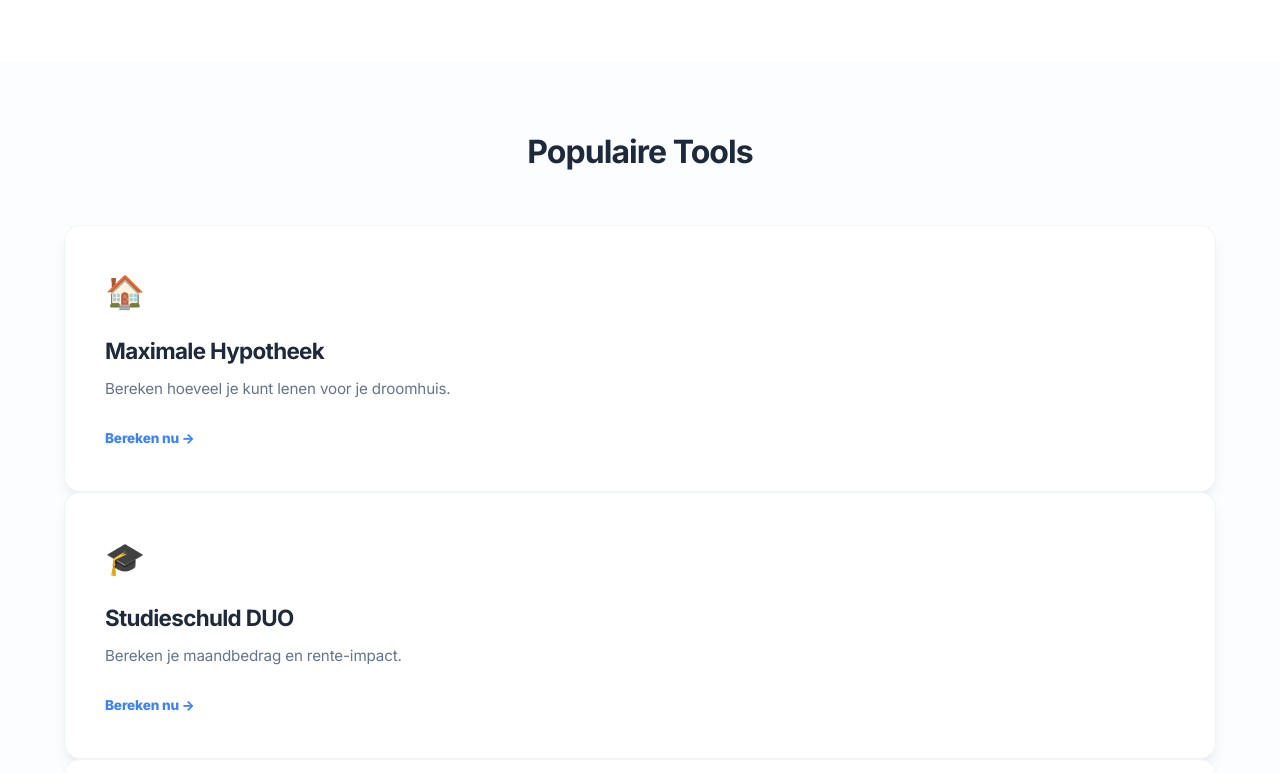
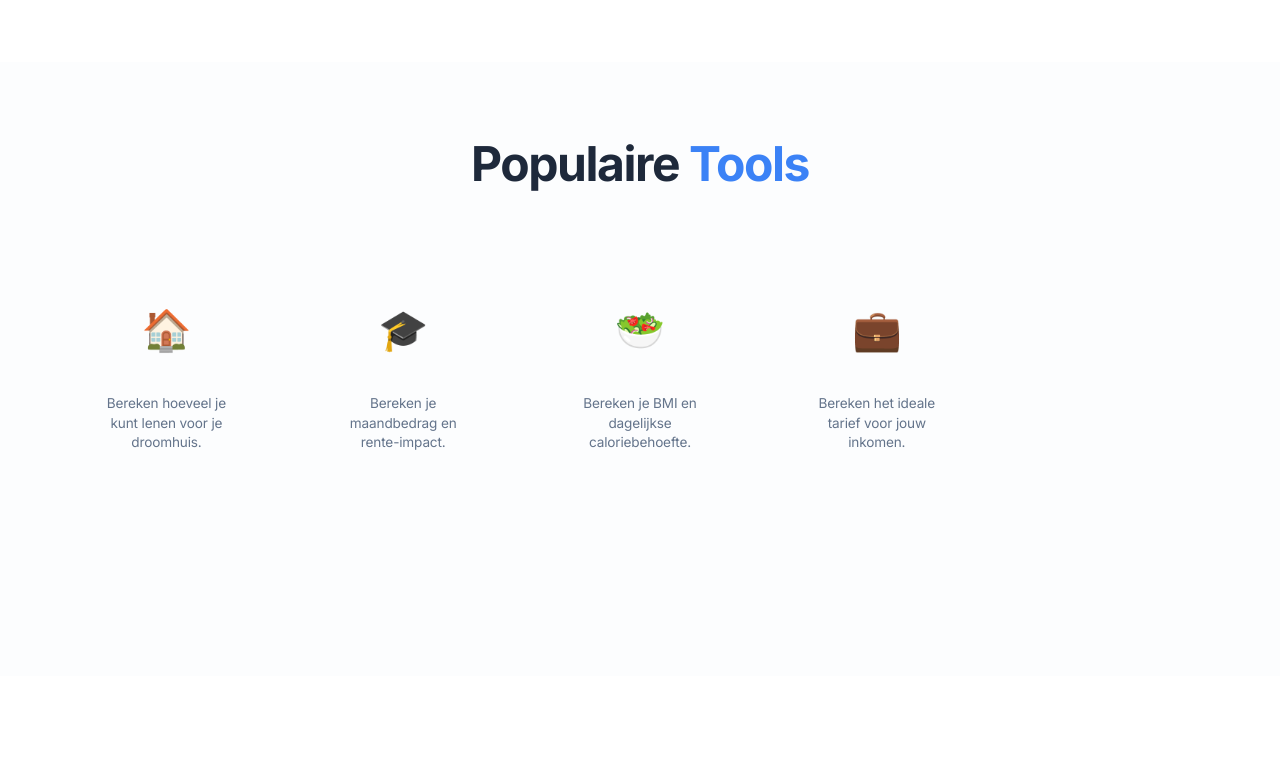
Before and after one commit to sirklaas/bereken.ing, a Next.js app: page / in a window 1280 px wide. Shown: the part 780-1553 px from the top of the page. Built offline with nearby package versions, Linux system fonts and the light colour scheme.

Commit message:
style: implement user's fluid CSS logic site-wide

```diff
--- a/src/app/globals.css
+++ b/src/app/globals.css
@@ -12,20 +12,18 @@
   --border: #f1f5f9;
   --input-bg: #f8fafc;
   --heading-color: #1e293b;
+  --background: #fdfdfd;
+  --card-bg: #ffffff;
+  --border: rgba(0,0,0,0.06);
+  --shadow-sm: 0 1px 2px 0 rgb(0 0 0 / 0.05);
+  --shadow-md: 0 4px 6px -1px rgb(0 0 0 / 0.1);
+  --shadow-lg: 0 10px 15px -3px rgb(0 0 0 / 0.1);
+  --gap: clamp(1rem, 3vw, 2rem);
+  --max-width: 1440px;
 
   /* Typography choice: Inter (SaaS King) + Fugaz One (Brand) */
   --font-main: 'Inter', -apple-system, BlinkMacSystemFont, sans-serif;
   --font-heading: var(--font-fugaz), var(--font-main);
-
-  /* Spacing */
-  --container-width: 1400px;
-  --container-padding: clamp(1.5rem, 5vw, 4rem);
-  --radius: 16px;
-
-  /* Layered "Expensive" Shadows */
-  --shadow-sm: 0 1px 2px 0 rgb(0 0 0 / 0.05);
-  --shadow-md: 0 10px 15px -3px rgb(0 0 0 / 0.07), 0 4px 6px -4px rgb(0 0 0 / 0.05);
-  --shadow-lg: 0 20px 25px -5px rgb(0 0 0 / 0.1), 0 8px 10px -6px rgb(0 0 0 / 0.1);
 
   --transition: all 0.25s cubic-bezier(0.4, 0, 0.2, 1);
 }
@@ -118,11 +116,42 @@ h3 {
   }
 }
 
+.fluid-container {
+  width: 100%;
+  max-width: clamp(320px, 95vw, var(--max-width));
+  margin: 0 auto;
+  padding-inline: clamp(1rem, 5vw, 2rem);
+}
+
+.fluid-grid {
+  display: grid;
+  gap: var(--gap);
+  grid-template-columns: 1fr;
+}
+
+@media (min-width: 480px) {
+  .fluid-grid {
+    grid-template-columns: repeat(2, 1fr);
+  }
+}
+
+@media (min-width: 768px) {
+  .fluid-grid {
+    grid-template-columns: repeat(3, 1fr);
+  }
+}
+
+@media (min-width: 1024px) {
+  .fluid-grid {
+    grid-template-columns: repeat(5, 1fr);
+  }
+}
+
 .container {
   width: 100%;
-  max-width: 1600px;
+  max-width: var(--max-width);
   margin: 0 auto;
-  padding: 0 clamp(1rem, 5vw, 4rem);
+  padding: 0 clamp(1rem, 5vw, 2rem);
 }
 
 /* --- PREMIUM CARD DESIGN --- */
--- a/src/app/page.tsx
+++ b/src/app/page.tsx
@@ -30,21 +30,29 @@ export default function Home() {
 
       {/* Tools Grid */}
       <section style={{ padding: "4rem 0", background: "#fcfdfe" }}>
-        <div className="container">
-          <h2 style={{ textAlign: "center", marginBottom: "3rem" }}>Populaire Tools</h2>
-          <div className="grid-layout">
-            {tools.map((tool) => (
-              <Link key={tool.slug} href={`/${tool.slug}`} style={{ textDecoration: "none" }}>
-                <div className="card">
-                  <div style={{ fontSize: "2rem", marginBottom: "1rem" }}>{tool.icon}</div>
-                  <h2 style={{ fontSize: "1.4rem", marginBottom: "0.5rem" }}>{tool.title}</h2>
-                  <p style={{ fontSize: "0.95rem", marginBottom: "1.5rem", color: "var(--secondary)" }}>{tool.desc}</p>
-                  <span style={{ fontWeight: 800, color: "var(--primary-accent)", fontSize: "0.85rem" }}>Bereken nu →</span>
-                </div>
-              </Link>
-            ))}
-          </div>
+        <section className="fluid-container" style={{ paddingBottom: "8rem" }}>
+        <h2 style={{ fontSize: "clamp(2rem, 5vw, 3rem)", marginBottom: "4rem", textAlign: "center" }}>
+          Populaire <span style={{ color: "var(--primary-accent)" }}>Tools</span>
+        </h2>
+        <div className="fluid-grid">
+          {tools.map((tool) => (
+            <Link key={tool.href} href={tool.href} style={{ textDecoration: "none" }}>
+              <div className="pristine-card" style={{
+                height: "100%",
+                padding: "2rem",
+                display: "flex",
+                flexDirection: "column",
+                alignItems: "center",
+                textAlign: "center"
+              }}>
+                <span style={{ fontSize: "2.5rem", marginBottom: "1.5rem" }}>{tool.icon}</span>
+                <h3 style={{ fontSize: "1.1rem", marginBottom: "0.5rem" }}>{tool.name}</h3>
+                <p style={{ fontSize: "0.85rem", color: "var(--secondary)", lineHeight: 1.4 }}>{tool.desc}</p>
+              </div>
+            </Link>
+          ))}
         </div>
+      </section>
       </section>
 
       {/* Ad Section */}
--- a/src/components/ToolLayout.tsx
+++ b/src/components/ToolLayout.tsx
@@ -9,7 +9,7 @@ interface ToolLayoutProps {
 
 export default function ToolLayout({ children, intro, title, subtitle }: ToolLayoutProps) {
   return (
-    <div className="container" style={{ paddingTop: "4rem", paddingBottom: "8rem" }}>
+    <div className="fluid-container" style={{ paddingTop: "4rem", paddingBottom: "8rem" }}>
 
       {/* 1. Centered Header Section */}
       <div style={{ textAlign: "center", marginBottom: "6rem" }}>
```
